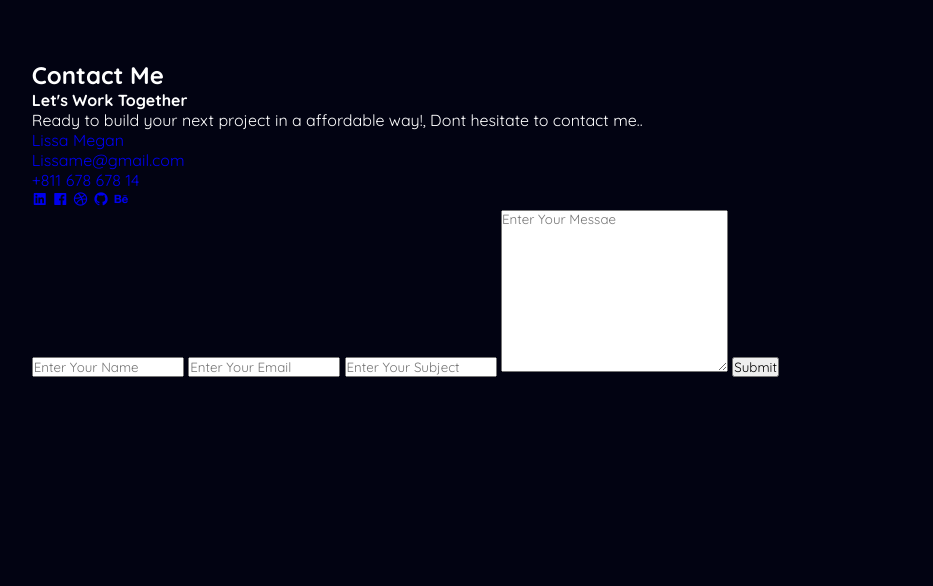
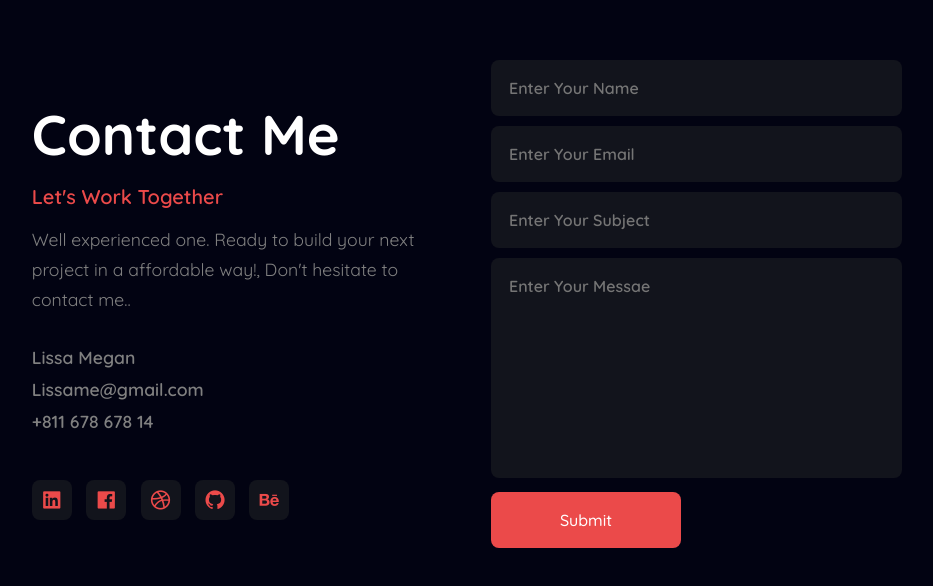
Before and after one commit to fmfahath/portfolio3, a plain HTML site: page index.html in a window 1280 px wide. Shown: the part 4064-4650 px from the top of the page, without its empty margins (173-1106 px from the left). Before the commit the page ends 4531 px from the top, so only its background shows below. Drawn offline with nearby package versions, Linux system fonts and the light colour scheme.

Commit message:
contact section : css added

```diff
--- a/index.html
+++ b/index.html
@@ -203,13 +203,14 @@
         <div class="contact-text">
             <h2>Contact Me</h2>
             <h4>Let's Work Together</h4>
-            <p>Ready to build your next project in a affordable way!, Dont hesitate to contact me..</p>
-        </div>
+            <p>Well experienced one. Ready to build your next project in a affordable way!, Don't hesitate to contact me..</p>
+
             <div class="contact-list">
                 <li><a href="#">Lissa Megan</a></li>
                 <li><a href="#">Lissame@gmail.com</a></li>
                 <li><a href="#">+811 678 678 14</a></li>
             </div>
+
             <div class="contact-icon">
                 <a href="#"><i class='bx bxl-linkedin-square'></i></a>
                 <a href="#"><i class='bx bxl-facebook-square' ></i></a>
@@ -217,7 +218,9 @@
                 <a href="#"><i class='bx bxl-github' ></i></a>
                 <a href="#"><i class='bx bxl-behance' ></i></a>
             </div>
-        <div class="conact-form">
+        </div>
+
+        <div class="contact-form">
             <form action="">
                 <input type="text" placeholder="Enter Your Name">
                 <input type="email" placeholder="Enter Your Email">
--- a/style.css
+++ b/style.css
@@ -301,3 +301,106 @@ section{
 }
 
 /* contact------------------------------------ */
+.contact{
+    display: grid;
+    grid-template-columns: repeat(2,1fr);
+    grid-gap: 3rem;
+    align-items: center;
+}
+
+.contact-text h2{
+    font-size: var(--h2-font);
+}
+
+.contact-text h4{
+      color: var(--main-color);
+      margin: 15px 0;
+      font-size: 20px;
+      font-weight: 600;
+}
+
+.contact-text p{
+    font-size: var(--p-font);
+    color: var(--second-color);
+    line-height: 30px;
+    margin-bottom: 2rem;
+}
+
+.contact-list{
+    margin-bottom: 3rem;
+}
+
+.contact-list li{
+    display: block;
+    margin-bottom: 10px;
+}
+
+.contact-list li a{
+    display: inline-block;
+    color: var(--second-color);
+    font-size: var(--p-font);
+    font-weight: 600;
+    transition: all .40s ease;
+}
+
+.contact-list li a:hover{
+    transform: scale(1.01) translateY(-5px);
+    color: var(--main-color);
+}
+
+.contact-icon a{
+    width: 40px;
+    height: 40px;
+    background: #12141c;
+    color: var(--main-color);
+    display: inline-flex;
+    align-items: center;
+    justify-content: center;
+    border-radius: 0.5rem;
+    font-size: 23px;
+    margin-right: 10px;
+    transition: all.40s ease;
+}
+
+.contact-icon a:hover{
+    color: var(--text-color);
+    transform: scale(1.01) translateY(-5px);
+}
+
+.contact-form form {
+    position: relative;
+}
+
+.contact-form input, textarea {
+    width: 100%;
+    padding: 18px;
+    border: none;
+    outline: none;
+    margin-bottom: 10px;
+    background: #12141c;
+    color: var(--second-color);
+    font-size: 1rem;
+    font-weight: 600;
+    border-radius: 0.5rem;
+}
+
+.contact-form textarea{
+    resize: none;
+    height: 220px;
+}
+
+.contact-form .send{
+    display: inline-block;
+    font-weight: 500;
+    background: var(--main-color);
+    color: var(--text-color);
+    width: 190px;
+    transition: all .40s ease;
+    cursor: pointer;
+}
+
+.contact-form .send:hover{
+    border: 1px solid var(--main-color);
+    background: transparent;
+    transform: scale(1.01) translateY(5px);
+}
```
Lines whose indentation alone changed are shown as unchanged.
